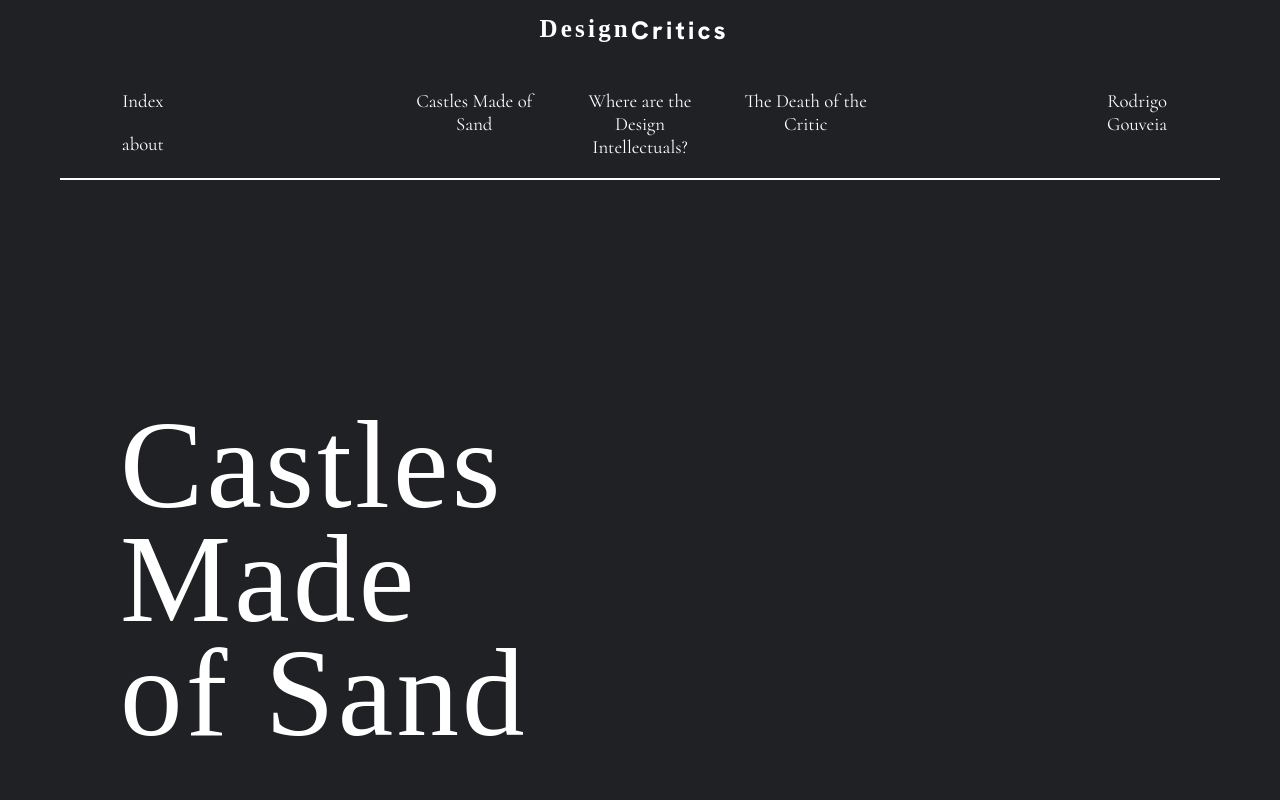
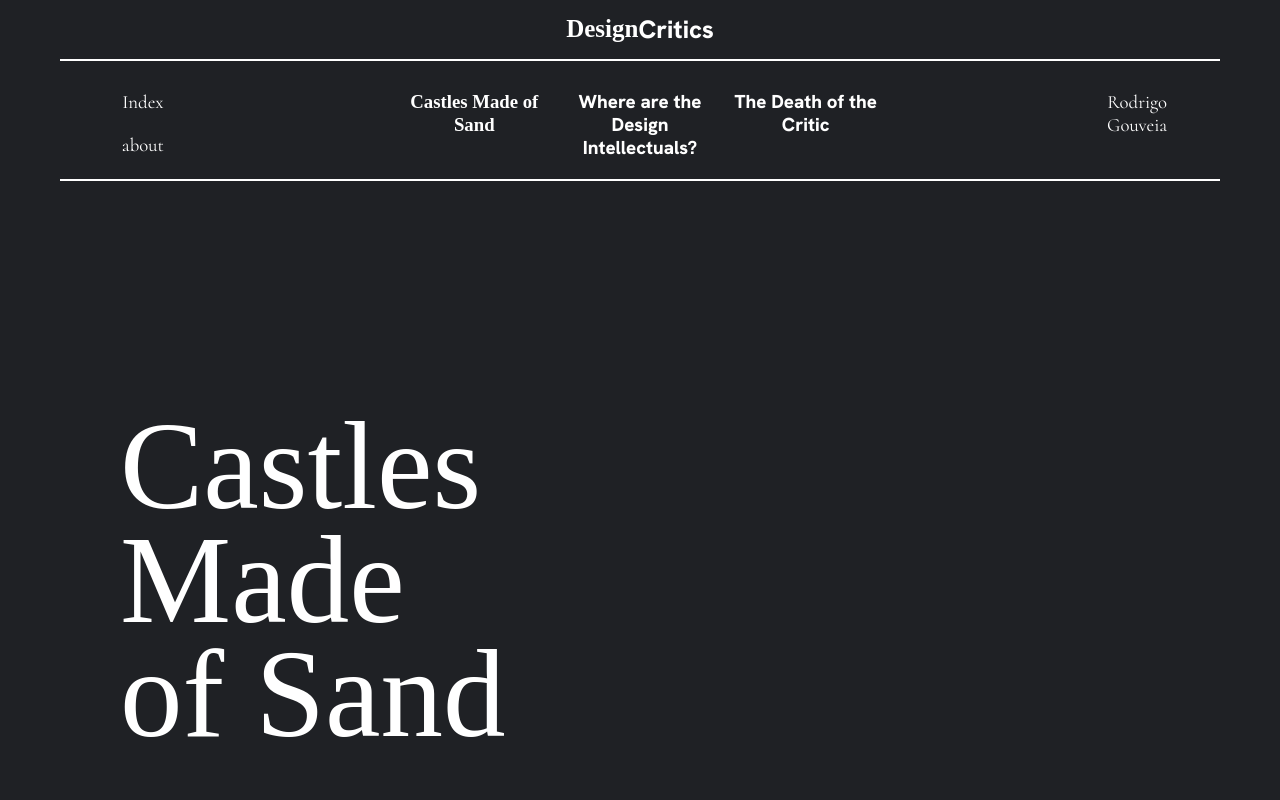
Before and after one commit to rodridez/binding, a plain HTML site: page lorraine-wild.html in a window 1280 px wide. Shown: the top 800 px of the page. Drawn offline with Linux system fonts and the light colour scheme; a web font is replaced by a local one.

Commit message:
fixed some bugs with headers and <p>

```diff
--- a/common.css
+++ b/common.css
@@ -210,7 +210,7 @@ main p {
 }
 
 main p:nth-of-type(3) {
-    margin-top: 30px;
+    margin-top: 20px;
 }
 
 .right-side {
@@ -227,10 +227,12 @@ footer {
     left: 0px;
     padding-left: var(--spacing);
     padding-right: var(--spacing);
+    margin-top: calc(16* var(--spacing));
 }
 
 .footer-home {
     position: absolute;
+    margin-top: 0px;
 }
 
 .desktop-footer {
@@ -418,7 +420,7 @@ footer p {
     }
 
     .header-not-home h1:nth-child(2) {
-        margin-top: 12px;
+        margin-top: 11px;
     }
 
     header h1:nth-child(2) {
--- a/direction-1.css
+++ b/direction-1.css
@@ -3,7 +3,7 @@
 
 
 :root{
-    --font-headings:  'Gloock', serif;
+    --font-headings:  'Hanken Grotesk', sans-serif;
     --base-font: 'Hanken Grotesk', sans-serif;
     --font-size: 25px;
     --line-height: 38px;
@@ -12,29 +12,28 @@
     --highlight-color: #1F2125;
     --background-color: #ffffff;
     --spacing: 20px;
-    --paragraph-limit: 70ch;
+    --paragraph-limit: 60ch;
     --indentation: 150px;
 }
 
-#side-a {
+.side-a {
     font-family: 'Gloock', serif;
     font-weight: 800;
 }
 
-#side-b {
+.side-b {
+    font-family: 'Hanken Grotesk', sans-serif;
     font-weight: 800;
 }
 
 p {
-    font-size: calc(0.9* var(--font-size));
+    font-size: calc(0.8* var(--font-size));
+    line-height: calc(.8* var(--line-height));
 }
 
 h1 {
     text-transform: none;
-    /* font-size: calc(5* var(--font-size)); */
-    /* letter-spacing: .2rem; */
-    /* line-height: calc(3* var(--line-height)); */
-    font-weight: 500;
+    font-weight: 800;
 }
 
 h2 {
@@ -45,18 +44,20 @@ blockquote {
     font-family: 'Hanken Grotesk', sans-serif;
 }
 
+@media (min-width: 768px) {
 
-/* Past back up to direcrtion 1 if needed
+    header {
+        width: 100%;
+        border-width: 0px 0px 2px 0px;
+    }
 
-:root{
-    --font-headings: 'Hanken Grotesk', sans-serif;
-    --base-font: 'Hanken Grotesk', sans-serif;
-    --font-size: 22px;
-    --line-height: 36px;
-    --color: #000000;
-    --highlight-color: #;
-    --background-color: #CECECE;
-    --spacing: 20px;
-    --paragraph-limit: 60ch;
-    --indentation: 150px;
-} */
+    .desktop-footer {
+        border-width: 2px 0px 0px 0px;
+    }
+
+    p {
+        font-size: calc(0.9* var(--font-size));
+        line-height: var(--line-height);
+    }
+
+}
--- a/direction-2.css
+++ b/direction-2.css
@@ -12,15 +12,22 @@
     --highlight-color: #ffffff;
     --background-color: #1F2125;
     --spacing: 20px;
-    --paragraph-limit: 70ch;
+    --paragraph-limit: 60ch;
     --indentation: 150px;
+}
+
+.side-a {
+    font-family: 'Gloock', serif;
+    font-weight: 800;
+}
+
+.side-b {
+    font-family: 'Hanken Grotesk', sans-serif;
+    font-weight: 800;
 }
 
 h1 {
     text-transform: none;
-    /* font-size: calc(5* var(--font-size)); */
-    letter-spacing: .2rem;
-    /* line-height: calc(3* var(--line-height)); */
     font-weight: 500;
 }
 
@@ -29,15 +36,27 @@ h2 {
 }
 
 blockquote {
-    font-family: 'Hanken Grotesk', sans-serif;;
-    /* font-style: italic;
-    font-weight: 300; */
+    font-family: 'Cormorant', serif;
+    font-weight: 600;
 }
 
-/* nav div {
-    border-color: #ffffff;
-} */
 
 nav p {
     max-width: 100%;
 }
+
+
+
+@media (min-width: 768px) {
+
+    header {
+        width: 100%;
+        border-width: 0px 0px 2px 0px;
+    }
+
+    .desktop-footer {
+        border-width: 2px 0px 0px 0px;
+    }
+
+
+}
--- a/lorraine-wild.html
+++ b/lorraine-wild.html
@@ -16,7 +16,7 @@
     <body>
 
         <header class="header-not-home no-header">
-            <h1>Design</h1>
+            <h1 class="side-a">Design</h1>
             <h1 class="font-dark">Critics</h1>
         </header>
 
@@ -24,9 +24,9 @@
             <div><p><a href="index.html">Index</a></p>
             <p><a>about</a></p></div>
             <div class="hidden-mobile"></div>
-            <div><a href="lorraine-wild.html"><p id="side-a">Castles Made of Sand</p></a><p><em>by Lorraine Wild</em></p></a></div>
-            <div><a href="poynor-2.html"><p id="side-b">Where are the Design Intellectuals?</p></a><p><em>by Rick Poynor</em></p></div>
-            <div><a href="poynor-1.html"><p id="side-b">The Death of the Critic</p></a><p><em>by Rick Poynor</em></p></div>
+            <div><a href="lorraine-wild.html"><p class="side-a">Castles Made of Sand</p></a><p><em>by Lorraine Wild</em></p></a></div>
+            <div><a href="poynor-2.html"><p class="side-b">Where are the Design Intellectuals?</p></a><p><em>by Rick Poynor</em></p></div>
+            <div><a href="poynor-1.html"><p class="side-b">The Death of the Critic</p></a><p><em>by Rick Poynor</em></p></div>
             <div class="hidden-mobile"></div>
             <div class="hidden-mobile"><a href="index.html"><p>Rodrigo<br>Gouveia</p></a></div>
         </nav>
```
Also changed, not shown: Poynor-2.html (+5 -5 lines), index.html (+1 -1 lines), poynor-1.html (+5 -5 lines).
